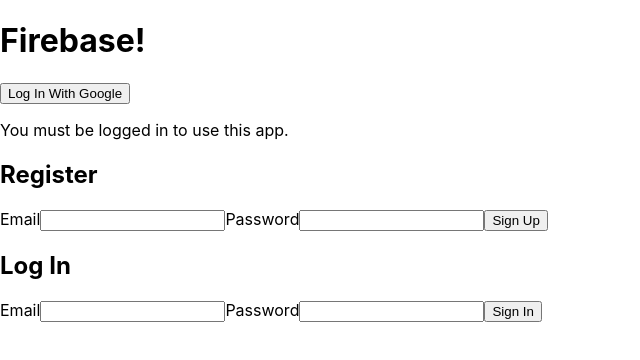
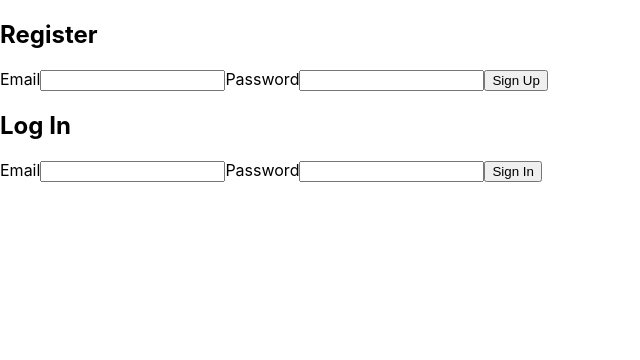
Before and after one commit to olirooker/nc-final-project-tests, a React (Create React App) app in the folder firebase-tests/firebase-test/: page / in a window 1280 px wide. Shown: the top 360 px of the page, without its empty margins (0-640 px from the left). Built offline with nearby package versions, Linux system fonts and the light colour scheme; no server answers.

Commit message:
added sign in with email and password

```diff
--- a/firebase-tests/firebase-test/src/App.js
+++ b/firebase-tests/firebase-test/src/App.js
@@ -1,64 +1,16 @@
-import React, { Component } from "react";
-import { auth, provider } from "./Firebase";
-import EmailSignUp from "./Components/EmailSignUp";
+import React from "react";
+import Register from "./Components/Register";
+import EmailSignIn from "./Components/EmailSignIn";
+// import GoogleSignIn from "./Components/GoogleSignIn";
 
-class App extends Component {
-  state = {
-    currentItem: "",
-    username: "",
-    items: [],
-    user: null,
-  };
-  logout = () => {
-    auth.signOut().then(() => {
-      this.setState({
-        user: null,
-      });
-    });
-  };
-  login = () => {
-    auth.signInWithPopup(provider).then((result) => {
-      const user = result.user;
-      this.setState({
-        user,
-      });
-    });
-  };
-  componentDidMount() {
-    auth.onAuthStateChanged((user) => {
-      if (user) {
-        this.setState({ user });
-      }
-    });
-  }
-  render() {
-    return (
-      <div className="app">
-        <header>
-          <div className="wrapper">
-            <h1>Firebase!</h1>
-            {this.state.user ? (
-              <button onClick={this.logout}>Logout</button>
-            ) : (
-              <button onClick={this.login}>Log In With Google</button>
-            )}
-          </div>
-        </header>
-        {this.state.user ? (
-          <div>
-            <div className="user-profile">
-              <img src={this.state.user.photoURL} alt="user-icon" />
-            </div>
-          </div>
-        ) : (
-          <div className="wrapper">
-            <p>You must be logged in to use this app.</p>
-          </div>
-        )}
-        <EmailSignUp />
-      </div>
-    );
-  }
+function App() {
+  return (
+    <div className="app">
+      {/* <GoogleSignIn /> */}
+      <Register />
+      <EmailSignIn />
+    </div>
+  );
 }
 
 export default App;
--- /dev/null
+++ b/firebase-tests/firebase-test/src/Components/EmailSignIn.js
@@ -0,0 +1,67 @@
+import React, { Component } from "react";
+import firebase from "firebase";
+
+class EmailSignIn extends Component {
+  state = {
+    isLoggedIn: false,
+    email: "",
+    password: "",
+  };
+
+  handleChange = (event) => {
+    const { value, name } = event.target;
+    this.setState({ [name]: value });
+  };
+  handleSubmit = (event) => {
+    const { email, password } = this.state;
+    event.preventDefault();
+    firebase
+      .auth()
+      .signInWithEmailAndPassword(email, password)
+      .then((user) => {
+        console.log(user);
+        this.setState({ isLoggedIn: true });
+      })
+      .catch((error) => {
+        const errorCode = error.code;
+        const errorMessage = error.message;
+        console.log(errorCode);
+        console.log(errorMessage);
+      });
+    this.setState({ email: "", password: "" });
+  };
+  render() {
+    return (
+      <div className="login">
+        <h2>Log In</h2>
+        <form onSubmit={this.handleSubmit}>
+          <label>
+            Email
+            <input
+              type="email"
+              name="email"
+              value={this.state.email}
+              onChange={this.handleChange}
+            />
+          </label>
+          <label>
+            Password
+            <input
+              type="password"
+              name="password"
+              value={this.state.password}
+              onChange={this.handleChange}
+            />
+          </label>
+          {this.state.isLoggedIn ? (
+            <button>Sign Out</button>
+          ) : (
+            <button>Sign In</button>
+          )}
+        </form>
+      </div>
+    );
+  }
+}
+
+export default EmailSignIn;
--- a/firebase-tests/firebase-test/src/Components/EmailSignUp.js
+++ /dev/null
@@ -1,103 +0,0 @@
-import React, { Component } from "react";
-import firebase, { auth, provider } from "firebase";
-
-class EmailSignUp extends Component {
-  state = {
-    register: { email: "", password: "" },
-    login: { email: "", password: "" },
-  };
-  handleChange = (event) => {
-    const { value, name } = event.target;
-    this.setState({ [name]: value });
-  };
-  handleRegisterSubmit = (event) => {
-    const { email, password } = this.state.register;
-    event.preventDefault();
-    firebase
-      .auth()
-      .createUserWithEmailAndPassword(email, password)
-      .then((user) => {
-        console.log(user);
-      })
-      .catch((error) => {
-        const errorCode = error.code;
-        const errorMessage = error.message;
-        console.log(errorCode);
-        console.log(errorMessage);
-      });
-    this.setState({ register: { email: "", password: "" } });
-  };
-  handleLoginSubmit = (event) => {
-    const { email, password } = this.state.login;
-    event.preventDefault();
-    firebase
-      .auth()
-      .signInWithEmailAndPassword(email, password)
-      .then((user) => {
-        console.log(user);
-      })
-      .catch((error) => {
-        const errorCode = error.code;
-        const errorMessage = error.message;
-        console.log(errorCode);
-        console.log(errorMessage);
-      });
-    this.setState({ login: { email: "", password: "" } });
-  };
-  render() {
-    return (
-      <div className="container">
-        <div className="register">
-          <h2>Register</h2>
-          <form onSubmit={this.handleRegisterSubmit}>
-            <label>
-              Email
-              <input
-                type="email"
-                name="email"
-                value={this.state.register.email}
-                onChange={this.handleChange}
-              />
-            </label>
-            <label>
-              Password
-              <input
-                type="password"
-                name="password"
-                value={this.state.register.password}
-                onChange={this.handleChange}
-              />
-            </label>
-            <button>Sign Up</button>
-          </form>
-        </div>
-        <div className="login">
-          <h2>Log In</h2>
-          <form onSubmit={this.handleLoginSubmit}>
-            <label>
-              Email
-              <input
-                type="email"
-                name="email"
-                value={this.state.login.email}
-                onChange={this.handleChange}
-              />
-            </label>
-            <label>
-              Password
-              <input
-                type="password"
-                name="password"
-                value={this.state.login.password}
-                onChange={this.handleChange}
-              />
-            </label>
-            <button>Sign In</button>
-          </form>
-        </div>
-      </div>
-    );
-  }
-}
-
-export default EmailSignUp;
--- /dev/null
+++ b/firebase-tests/firebase-test/src/Components/GoogleSignIn.js
@@ -0,0 +1,62 @@
+import React, { Component } from "react";
+import { auth, provider } from "../Firebase";
+
+class GoogleSignIn extends Component {
+  state = {
+    currentItem: "",
+    username: "",
+    items: [],
+    user: null,
+  };
+  logout = () => {
+    auth.signOut().then(() => {
+      this.setState({
+        user: null,
+      });
+    });
+  };
+  login = () => {
+    auth.signInWithPopup(provider).then((result) => {
+      const user = result.user;
+      this.setState({
+        user,
+      });
+    });
+  };
+  componentDidMount() {
+    auth.onAuthStateChanged((user) => {
+      if (user) {
+        this.setState({ user });
+      }
+    });
+  }
+  render() {
+    return (
+      <div>
+        <header>
+          <div className="wrapper">
+            <h1>Firebase!</h1>
+            {this.state.user ? (
+              <button onClick={this.logout}>Logout</button>
+            ) : (
+              <button onClick={this.login}>Log In With Google</button>
+            )}
+          </div>
+        </header>
+        {this.state.user ? (
+          <div>
+            <div className="user-profile">
+              <img src={this.state.user.photoURL} alt="user-icon" />
+            </div>
+          </div>
+        ) : (
+          <div className="wrapper">
+            <p>You must be logged in to use this app.</p>
+          </div>
+        )}
+      </div>
+    );
+  }
+}
+
+export default GoogleSignIn;
--- /dev/null
+++ b/firebase-tests/firebase-test/src/Components/Register.js
@@ -0,0 +1,63 @@
+import React, { Component } from "react";
+import firebase from "firebase";
+
+class Register extends Component {
+  state = {
+    email: "",
+    password: "",
+  };
+  handleChange = (event) => {
+    const { value, name } = event.target;
+    this.setState({ [name]: value });
+  };
+  handleSubmit = (event) => {
+    const { email, password } = this.state;
+    event.preventDefault();
+    firebase
+      .auth()
+      .createUserWithEmailAndPassword(email, password)
+      .then((user) => {
+        console.log(user);
+      })
+      .catch((error) => {
+        const errorCode = error.code;
+        const errorMessage = error.message;
+        console.log(errorCode);
+        console.log(errorMessage);
+      });
+    this.setState({ email: "", password: "" });
+  };
+
+  render() {
+    return (
+      <div className="container">
+        <div className="register">
+          <h2>Register</h2>
+          <form onSubmit={this.handleSubmit}>
+            <label>
+              Email
+              <input
+                type="email"
+                name="email"
+                value={this.state.email}
+                onChange={this.handleChange}
+              />
+            </label>
+            <label>
+              Password
+              <input
+                type="password"
+                name="password"
+                value={this.state.password}
+                onChange={this.handleChange}
+              />
+            </label>
+            <button>Sign Up</button>
+          </form>
+        </div>
+      </div>
+    );
+  }
+}
+
+export default Register;
```
Also changed, not shown: 1 other file (tests, documents, lock files or other folders).
